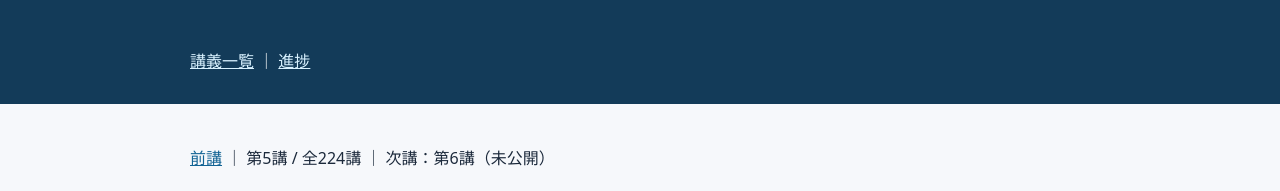
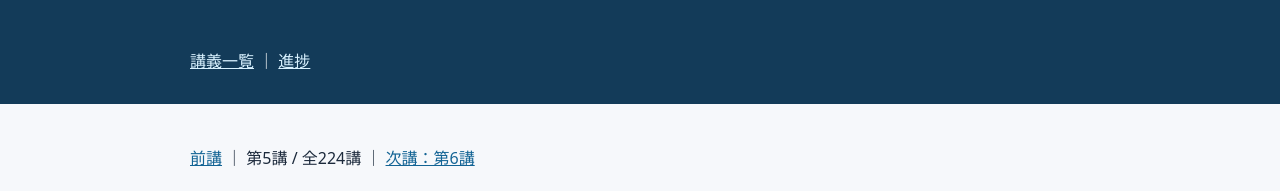
Before and after one commit to hayaoki1587/infra-engineer-course, a plain HTML site: page lessons/005.html in a window 1280 px wide. Shown: the top 191 px of the page. Drawn offline with Linux system fonts and the light colour scheme.

Commit message:
Link lesson 005 to lesson 006

```diff
--- a/lessons/005.html
+++ b/lessons/005.html
@@ -1,4 +1,4 @@
-<!doctype html><html lang="ja"><head><meta charset="utf-8"><meta name="viewport" content="width=device-width,initial-scale=1"><title>第5講｜物理構成・論理構成・システム構成図の読み方</title><link rel="stylesheet" href="../style.css"><style>main{max-width:900px;margin:auto;padding:24px;line-height:1.85}pre{overflow:auto;padding:16px;background:#f3f4f6}p{overflow-wrap:anywhere}img{max-width:100%;height:auto}table{width:100%;border-collapse:collapse;display:block;overflow-x:auto}td,th{border:1px solid #aab4c0;padding:8px;text-align:left}figure{margin:20px 0}figcaption{font-size:.85rem;color:#526071}</style></head><body><header><nav><a href="../index.html">講義一覧</a> ｜ <a href="../progress.html">進捗</a></nav></header><main><nav><a href="004.html">前講</a> ｜ 第5講 / 全224講 ｜ 次講：第6講（未公開）</nav><article><h1>第5講 物理構成・論理構成・システム構成図の読み方</h1>
+<!doctype html><html lang="ja"><head><meta charset="utf-8"><meta name="viewport" content="width=device-width,initial-scale=1"><title>第5講｜物理構成・論理構成・システム構成図の読み方</title><link rel="stylesheet" href="../style.css"><style>main{max-width:900px;margin:auto;padding:24px;line-height:1.85}pre{overflow:auto;padding:16px;background:#f3f4f6}p{overflow-wrap:anywhere}img{max-width:100%;height:auto}table{width:100%;border-collapse:collapse;display:block;overflow-x:auto}td,th{border:1px solid #aab4c0;padding:8px;text-align:left}figure{margin:20px 0}figcaption{font-size:.85rem;color:#526071}</style></head><body><header><nav><a href="../index.html">講義一覧</a> ｜ <a href="../progress.html">進捗</a></nav></header><main><nav><a href="004.html">前講</a> ｜ 第5講 / 全224講 ｜ <a href="006.html">次講：第6講</a></nav><article><h1>第5講 物理構成・論理構成・システム構成図の読み方</h1>
 <h2>到達目標</h2>
 <p>物理構成図と論理構成図の目的と違いを説明し、サーバ・ネットワーク・ストレージ・仮想基盤・アプリケーションの対応を読み取る。構成図から通信経路、単一障害点（SPOF）、障害ドメイン、運用上の確認箇所を特定し、設計判断を説明できる。</p>
 <h2>資料・前提・重要度</h2>
@@ -84,4 +84,4 @@ AP      -&gt; DB:5432
 <h2>13. まとめ</h2>
 <p>論理構成図は「処理・通信・依存関係」、物理構成図は「実体・配線・共有資源」を見るためのもの。両者を対応づけると、通信経路と故障ドメインを理解できる。冗長化の有無は台数だけでなく、共有ホスト・電源・スイッチ・ストレージ・切替機能を確認して判断する。障害時は構成図から仮説を立て、ログと疎通で検証する。</p>
 <h2>次講</h2>
-<p>第6講「可用性・性能・拡張性・セキュリティの基本概念」。理解度チェックは四択10問・15点満点で行い、回答前に正解は提示しない。</p></article><nav><a href="004.html">前講</a> ｜ <a href="../index.html">講義一覧</a> ｜ 次講：第6講（未公開）</nav></main></body></html>
+<p>第6講「可用性・性能・拡張性・セキュリティの基本概念」。理解度チェックは四択10問・15点満点で行い、回答前に正解は提示しない。</p></article><nav><a href="004.html">前講</a> ｜ <a href="../index.html">講義一覧</a> ｜ <a href="006.html">次講：第6講</a></nav></main></body></html>
```
